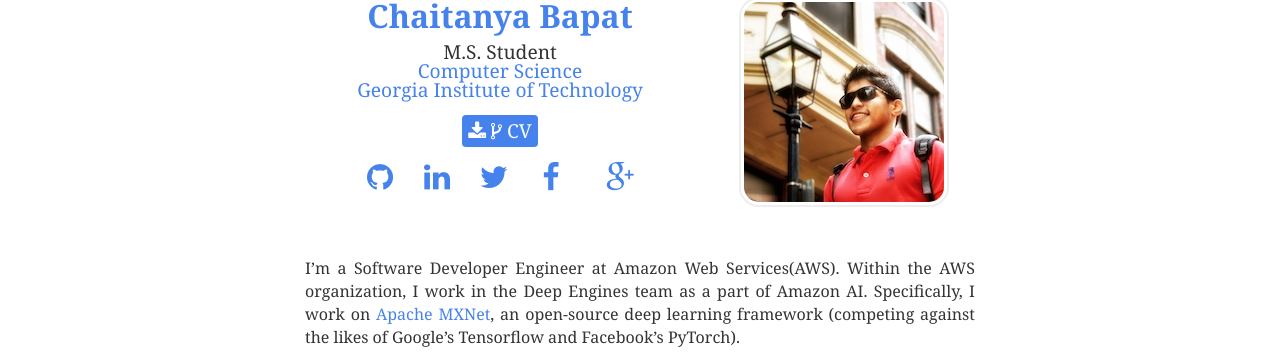
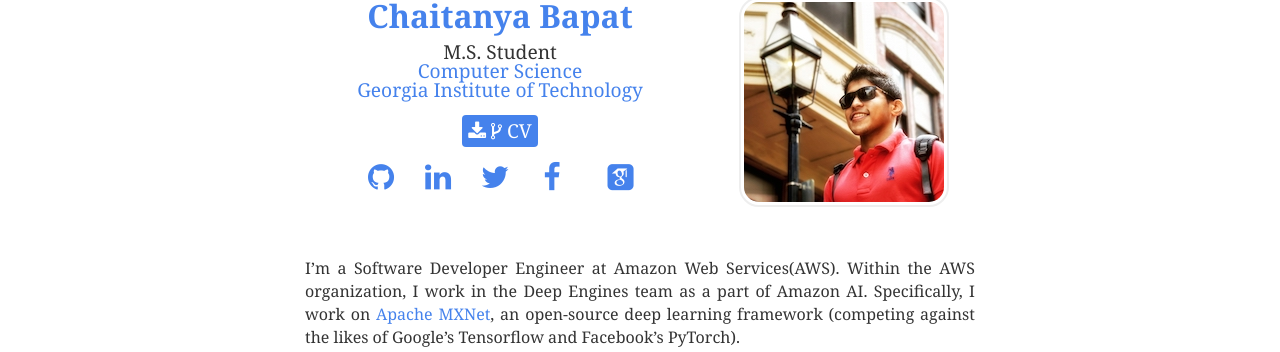
Before and after one commit to ChaiBapchya/ChaiBapchya.github.io, a Jekyll site: the page built from about.md, in a window 1280 px wide. Shown: the part 125-477 px from the top of the page. Built offline with Jekyll 4.4.1, drawn with Linux system fonts in a browser that asks for light colours; nearby versions of some CDN libraries; some web fonts are replaced; comment, search, counter and statistics services are not loaded.

Commit message:
Update about.liquid
remove google+ and replace it with google scholar link

```diff
--- a/_layouts/about.liquid
+++ b/_layouts/about.liquid
@@ -49,8 +49,8 @@
             <i class="fa fa-quora"></i></a>
         </li>
         <li>
-          <a href="https://plus.google.com/u/0/+ChaitanyaBapatChaitanyaPrakashBapat" target="_blank">
-            <i class="fa fa-google-plus"></i></a>
+          <a href="https://scholar.google.com/citations?hl=en&user=zt8l9pQAAAAJ" target="_blank">
+            <i class="ai ai-google-scholar-square"></i></a>
         </li>
       </ul>
 
```
